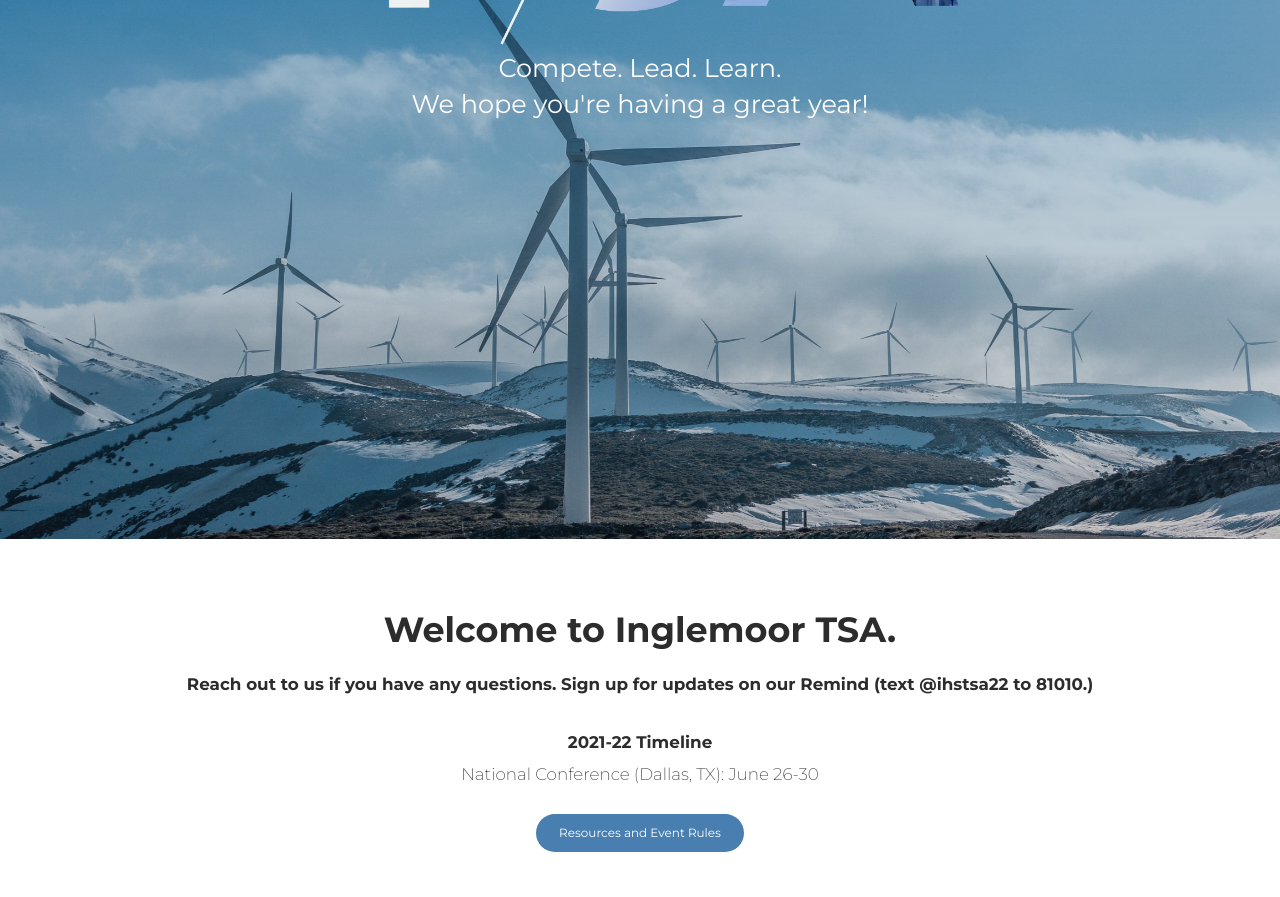
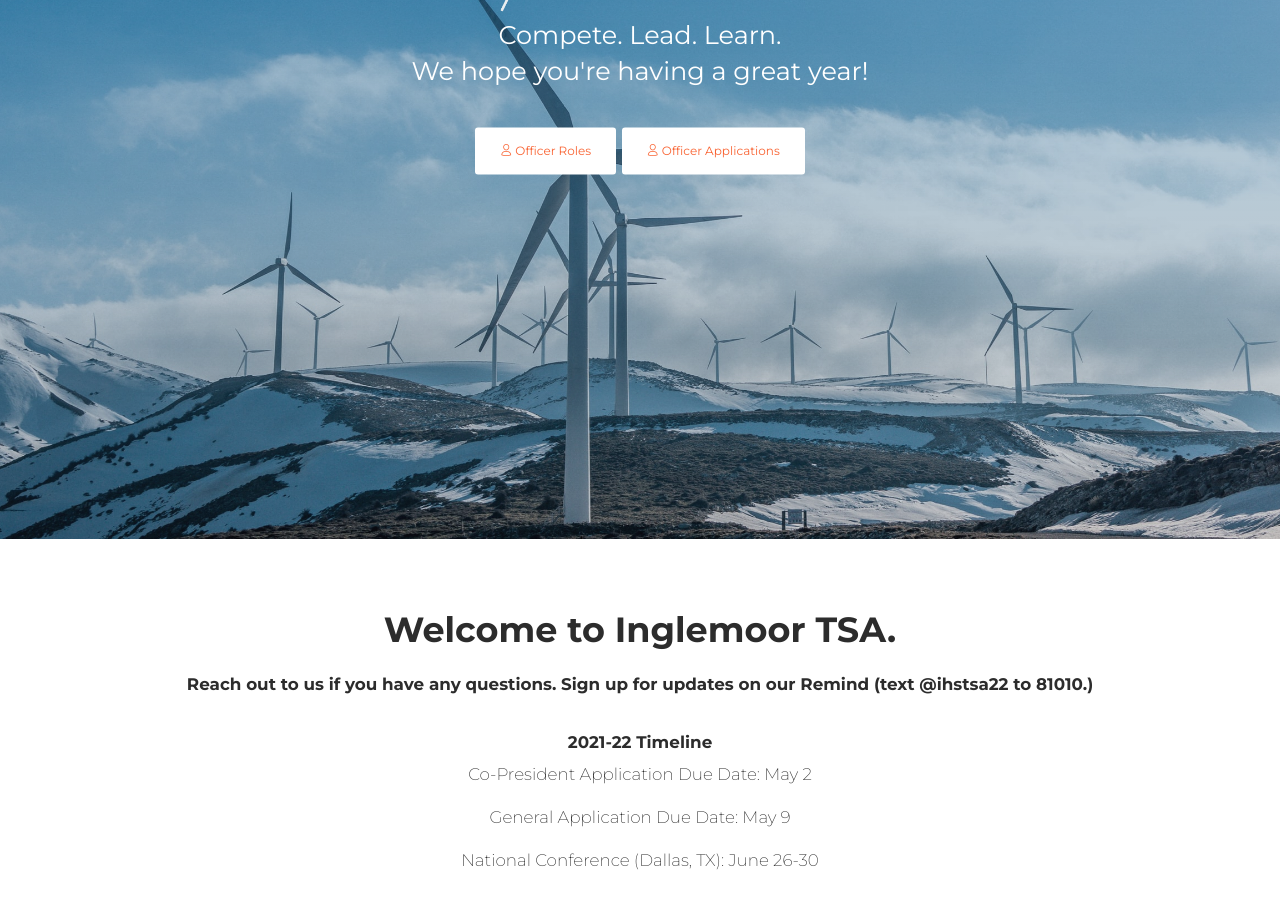
Before and after one commit to siddharth-saraf/InglemoorTSA, a plain HTML site: page index.html in a window 1280 px wide. Shown: the part 460-1357 px from the top of the page. Drawn offline with Linux system fonts and the light colour scheme.

Commit message:
Added buttons for officer roles and application and also added due dates for applications on home page

```diff
--- a/index.html
+++ b/index.html
@@ -110,14 +110,14 @@
 
 
 		      <!-- End of year buttons -->
-          <!-- <a class="btn btn-neutral" target="_blank" rel="tooltip" data-placement="bottom" href="https://forms.gle/AuGXgxDoPjwCP9Ry5" style = "padding: 15px 25px 15px 25px;">
+          <a class="btn btn-neutral" target="_blank" rel="tooltip" data-placement="bottom" href="http://rmd.me/nGO0Hd0t3HL" style = "padding: 15px 25px 15px 25px;">
+              <i class="now-ui-icons users_single-02"></i>
+              Officer Roles
+          </a>
+          <a class="btn btn-neutral" target="_blank" rel="tooltip" data-placement="bottom" href="http://rmd.me/1YO6WEaLtzx" style = "padding: 15px 25px 15px 25px;">
               <i class="now-ui-icons users_single-02"></i>
               Officer Applications
           </a>
-		      <a class="btn btn-neutral" target="_blank" rel="tooltip" data-placement="bottom" href="https://docs.google.com/document/d/1FndL2mR5WWJ3wUA2AVEcpjriUdsRX6xfFj9uJY3TSYU/edit?usp=sharing" style = "padding: 15px 25px 15px 25px;">
-              <i class="now-ui-icons users_single-02"></i>
-              Post-State Update
-          </a> -->
         </div>
       </div>
     </div>
@@ -130,6 +130,8 @@
         <h2 class="title" style = "margin-bottom: 5px;">Welcome to Inglemoor TSA.</h2>
         <p class = "title">Reach out to us if you have any questions. Sign up for updates on our Remind (text @ihstsa22 to 81010.)</p>
         <p class="title" style = "margin-bottom: 5px;">2021-22 Timeline</p>
+        <p>Co-President Application Due Date: May 2</p>
+        <p>General Application Due Date: May 9</p>
         <p>National Conference (Dallas, TX): June 26-30</p>
         <a href="https://drive.google.com/drive/u/2/folders/1sJAF5T8ODwF3Au9y7CvcfVaIJR-aQvQP" class="btn btn-info btn-round" role="button" style = "margin-bottom: 20px;">
           Resources and Event Rules
```
